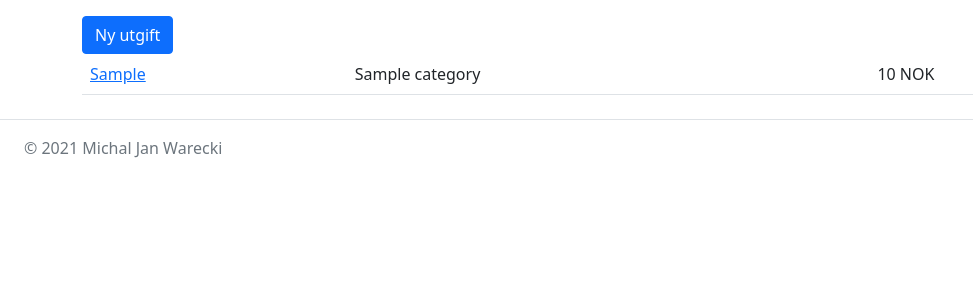
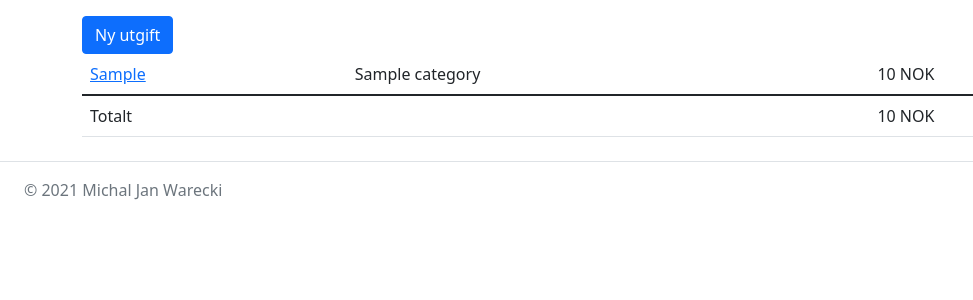
Before and after one commit to DarthMikke/bookkeeper, a Django app: template templates/list.html in a window 1280 px wide. Shown: the part 136-436 px from the top of the page, without its empty margins (0-973 px from the left). Run offline with Django 3.2, Linux system fonts and the light colour scheme; the template is opened without the code that fills it: most values are stand-ins (such as "Sample title", 1, 10 or a date in 2020); some libraries are stand-ins or nearby versions.

Commit message:
Total spent in a given day.

```diff
--- a/templates/list.html
+++ b/templates/list.html
@@ -20,6 +20,7 @@
         <a class="btn btn-primary" href="{% url 'add_receipt' %}?day={{ day.date.isoformat }}">Ny utgift</a>
     </div>
     <table class="table">
+    <tbody>
     {% for expense in receipts %}
         <tr>
             <td><a href="{% url "payee" %}?account={{ expense.to_account.id }}">{{ expense.to_account }}</a></td>
@@ -28,5 +29,12 @@
             <td></td>
         </tr>
     {% endfor %}
+    </tbody>
+    <tfoot>
+    <tr>
+        <td colspan="2">Totalt</td>
+        <td>{{ total }} NOK</td>
+    </tr>
+    </tfoot>
     </table>
 {% endblock %}
--- a/views.py
+++ b/views.py
@@ -35,6 +35,8 @@ class list(View):
         context['days'] = [datetime.fromisocalendar(weekdate[0], weekdate[1], i) for i in range(1, 8)]
         context['receipts'] = Receipt.objects.filter(date__gte=context['day'], date__lte=context['day'])
 
+        context['total'] = sum([x.amount for x in context['receipts']])
+
         return render(request, "list.html", context=context)
 
 
```
